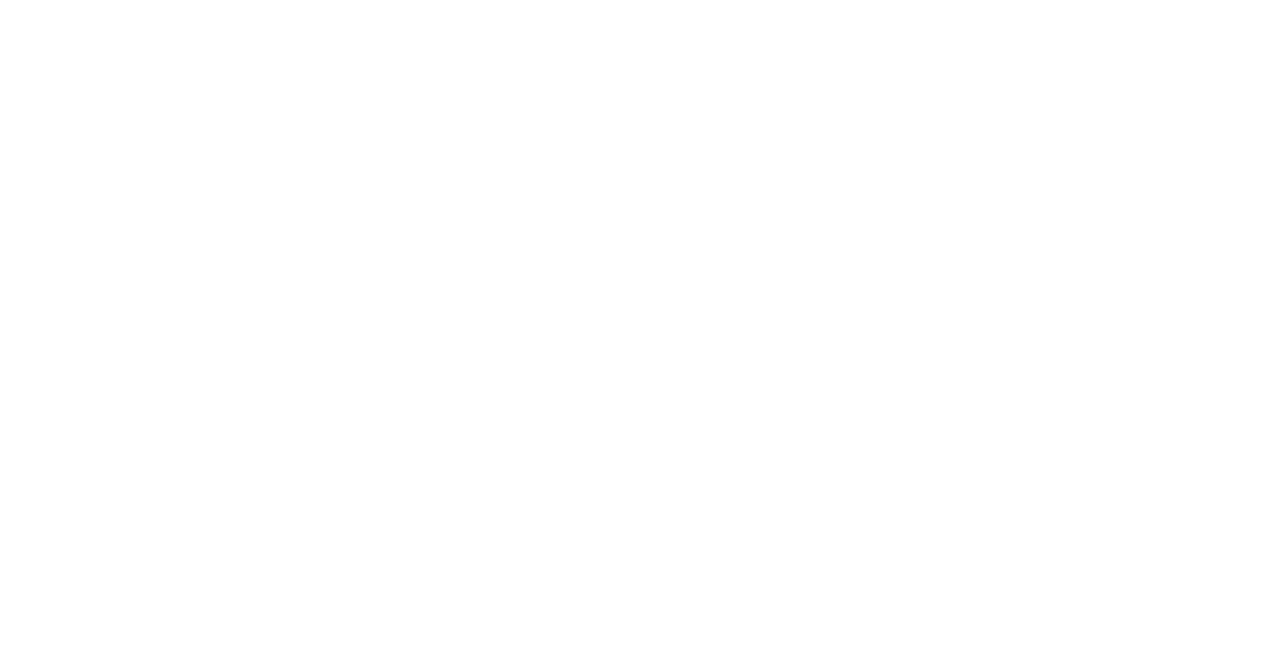
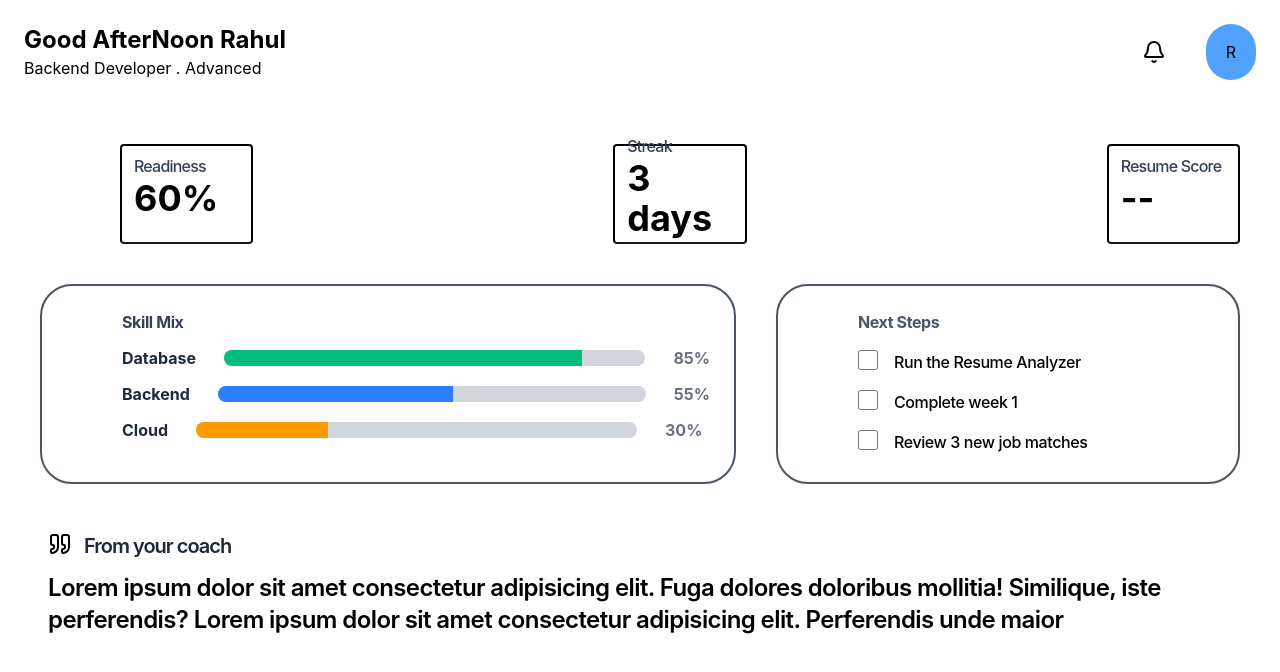
Before and after one commit to anushkatiwari22/Snippet-ZipIt, a React app in the folder Frontend/: page /dashboard in a window 1280 px wide. Shown: the top 672 px of the page. Built offline with nearby package versions, Linux system fonts and the light colour scheme; the HTML template or start-up script is replaced by a standard one.

Commit message:
pushing dashboard

```diff
--- a/Frontend/package.json
+++ b/Frontend/package.json
@@ -11,6 +11,7 @@
   },
   "dependencies": {
     "@tailwindcss/vite": "^4.3.3",
+    "lucide-react": "^1.37.0",
     "react": "^19.2.6",
     "react-dom": "^19.2.6",
     "react-router-dom": "^7.18.2",
--- a/Frontend/src/Components/Dashboard.jsx
+++ b/Frontend/src/Components/Dashboard.jsx
@@ -1,5 +1,6 @@
 import { useContext, useEffect, useState } from "react";
 import UserContext from "../utils/UserContext";
+import Main from "./Main";
 
 const Dashboard = () => {
   const { obj } = useContext(UserContext);
@@ -43,7 +44,9 @@
     console.log(dashboardData);
   },[dashboardData])
 
-  return <div className="text-center font-bold text-2xl"></div>;
+  return (
+    <Main/>
+  );
 };
 
 export default Dashboard;
--- a/Frontend/src/Components/Home.jsx
+++ /dev/null
@@ -1,7 +0,0 @@
-const Home = () => {
-    return (
-        <div>HOME</div>
-    )
-}
-
-export default Home;
--- /dev/null
+++ b/Frontend/src/Components/Main.jsx
@@ -0,0 +1,54 @@
+import { Bell } from "lucide-react";
+import SkillBar from './SkillBar'
+import NextSteps from "./NextSteps";
+import { Quote } from "lucide-react";
+
+const Main = () => {
+  return (
+    <div>
+      <div className="flex justify-between  p-6">
+        <div>
+          <h1 className="text-2xl font-bold">Good AfterNoon Rahul</h1>
+          <h3>Backend Developer . Advanced </h3>
+        </div>
+        <div className="flex gap-10">
+          <button>
+            <Bell />
+          </button>
+          <button className="rounded-full pr-5 pl-5 bg-blue-400">R</button>
+        </div>
+      </div>
+      <div className="flex gap-90 p-10 pl-30 ">
+        <div className="flex flex-col justify-center border-b-gray-900 border-2 p-3 h-25 w-60 pb-7  rounded ">
+          <h3 className="font-medium text-gray-700 tracking-tighter">
+            Readiness
+          </h3>
+          <h1 className="text-4xl font-bold">60%</h1>
+        </div>
+        <div className="flex flex-col justify-center border-b-gray-900 border-2 p-3 h-25 w-60 pb-7 rounded ">
+          <h3 className="font-medium text-gray-700 tracking-tighter">Streak</h3>
+          <h1 className="text-4xl font-bold">3 days</h1>
+        </div>
+        <div className="flex flex-col justify-center border-b-gray-900 border-2 p-3 h-25 w-60 pb-7 rounded ">
+          <h3 className="font-medium text-gray-700 tracking-tighter">
+            Resume Score
+          </h3>
+          <h1 className="text-4xl font-bold">--</h1>
+        </div>
+      </div>
+      <div className="flex gap-10 ml-10 mr-10">
+        <div className="w-3/5"><SkillBar/></div>
+        <div className="w-2/5"> <NextSteps/> </div>
+      </div>
+      <div className=" flex flex-col gap-3 p-12">
+        <div className="flex gap-3">
+        <span> <Quote color="black" /></span>
+        <span className="text-gray-800 text-xl tracking-tighter font-semibold">From your coach</span>
+        </div>
+        <p className=" text-2xl font-semibold tracking-tight">Lorem ipsum dolor sit amet consectetur adipisicing elit. Fuga dolores doloribus mollitia! Similique, iste perferendis? Lorem ipsum dolor sit amet consectetur adipisicing elit. Perferendis unde maior</p>
+      </div>
+    </div>
+  );
+};
+
+export default Main;
--- /dev/null
+++ b/Frontend/src/Components/NextSteps.jsx
@@ -0,0 +1,29 @@
+const NextSteps = ()=>{
+
+    const tasks = [
+        {
+            name : "Run the Resume Analyzer"
+        } ,
+        {
+            name : "Complete week 1"
+        } ,
+        {
+            name : "Review 3 new job matches"
+        }
+    ]
+
+    return (
+        <div className="h-50 flex flex-col pt-6 pl-20 gap-4 border-2 border-gray-600 rounded-4xl">
+            <div className="tracking-tight font-bold text-gray-600">Next Steps</div>
+            {tasks.map((task)=>(
+                <div key={task.name} className="flex gap-4">
+                    <input className="h-5 w-5" type="checkbox" />
+                    <label htmlFor={task.name} className="tracking-tight font-medium">{task.name}</label>
+                </div>
+            ))}
+
+        </div>
+    )
+}
+
+export default NextSteps ;
--- /dev/null
+++ b/Frontend/src/Components/SkillBar.jsx
@@ -0,0 +1,38 @@
+const SkillBar = () => {
+  const skills = [
+    {
+      name: "Database ",
+      value: 85,
+      color: "bg-emerald-500",
+    },
+    {
+      name: "Backend",
+      value: 55,
+      color: "bg-blue-500",
+    },
+    {
+      name: "Cloud",
+      value: 30,
+      color: "bg-amber-500",
+    },
+  ];
+
+  return (
+    <div className="border-2 border-gray-600 rounded-4xl h-50 flex flex-col gap-3 p-6 pl-20">
+      <div className="font-bold tracking-tight text-gray-700">Skill Mix</div>
+
+      {skills.map((skill)=> (
+        <div className="flex items-center gap-7 " key={skill.name}>
+            <div className="font-bold text-gray-800">{skill.name}</div>
+            <div className="bg-gray-300 rounded-2xl h-4 w-3/4 overflow-hidden ">
+            <div className={`${skill.color} h-full`} style={{width : `${skill.value}%`}}></div>
+            </div>
+            <div className="text-gray-500 font-bold">{skill.value}%</div>
+        </div>
+      ))}
+    </div>
+  );
+};
+
+
+export default SkillBar ;
```
Also changed, not shown: 1 other file (tests, documents, lock files or other folders).
